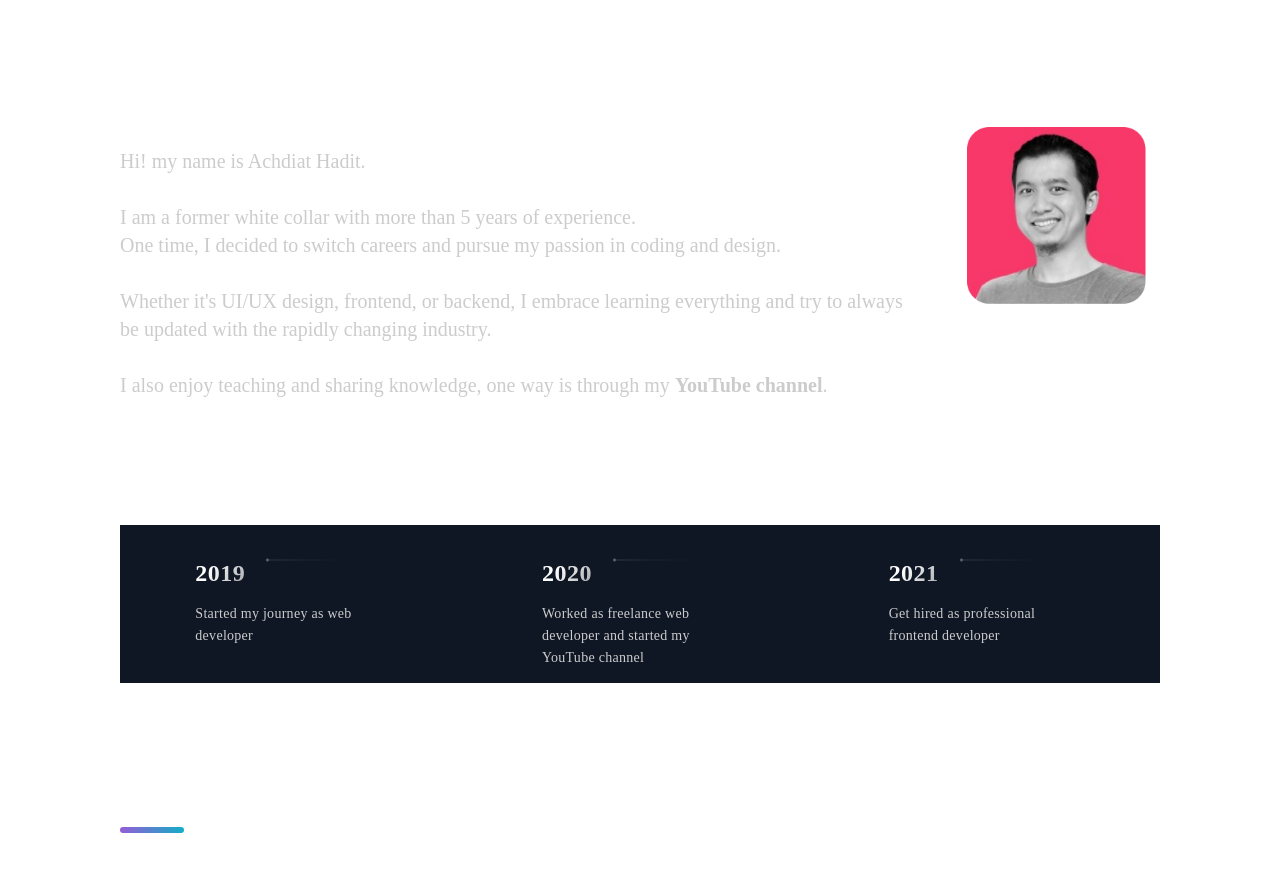
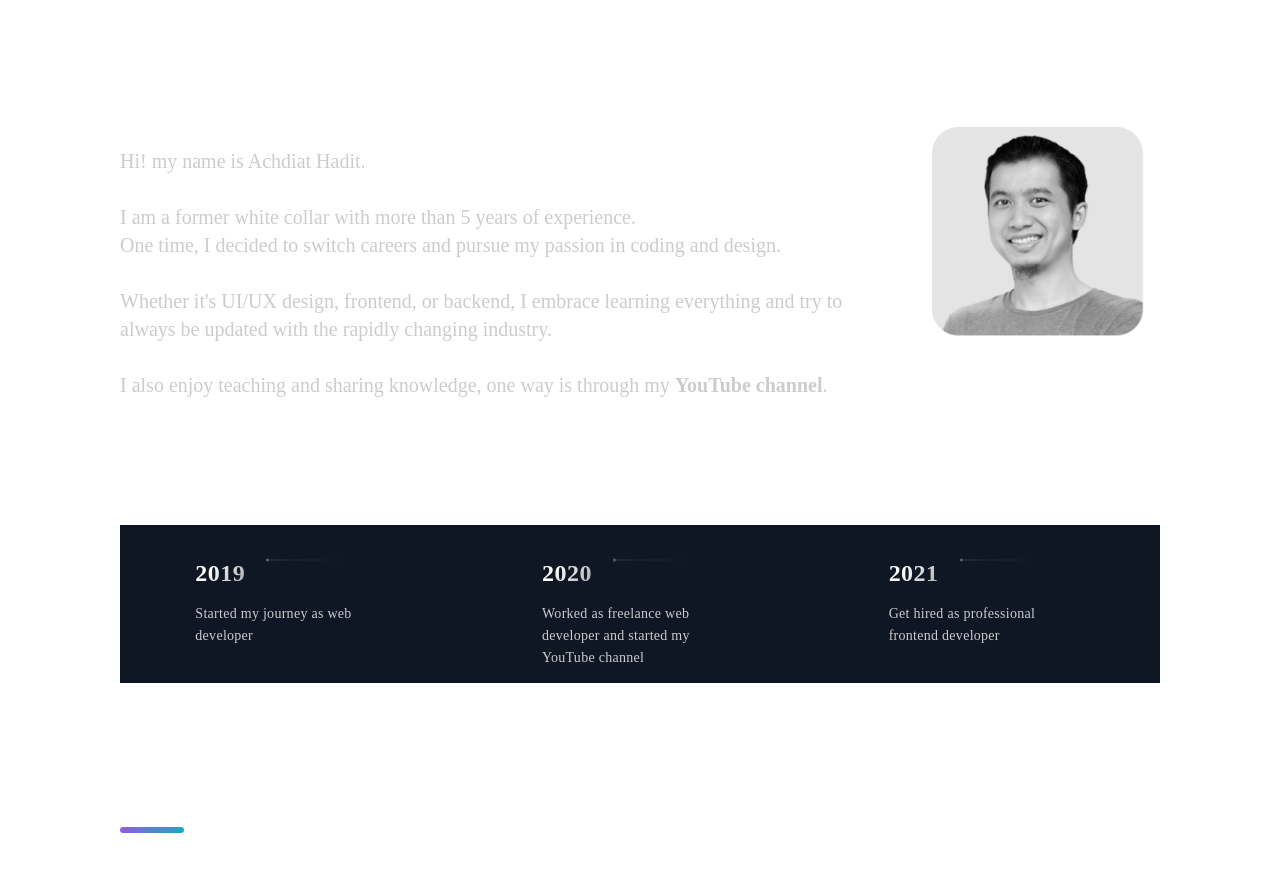
Before and after one commit to achdiathadit/achdiathadit-homepage1.0, a Next.js app: page / in a window 1280 px wide. Shown: the part 940-1811 px from the top of the page. Built offline with nearby package versions, Linux system fonts and the light colour scheme.

Commit message:
Change profile picture

```diff
--- a/src/components/TimeLine/TimeLine.js
+++ b/src/components/TimeLine/TimeLine.js
@@ -75,9 +75,9 @@ const Timeline = () => {
 			<FlexContainer>
 				<SectionRight>
 					<Image
-						src='/images/profpicaltred.png'
-						height={300}
-						width={280}
+						src='/images/profpicaltbw.png'
+						height={370}
+						width={345}
 						quality={100}
 					/>
 				</SectionRight>
```
Also changed, not shown: public/images/profpicaltbw.png, shortenUrl.txt (added).
